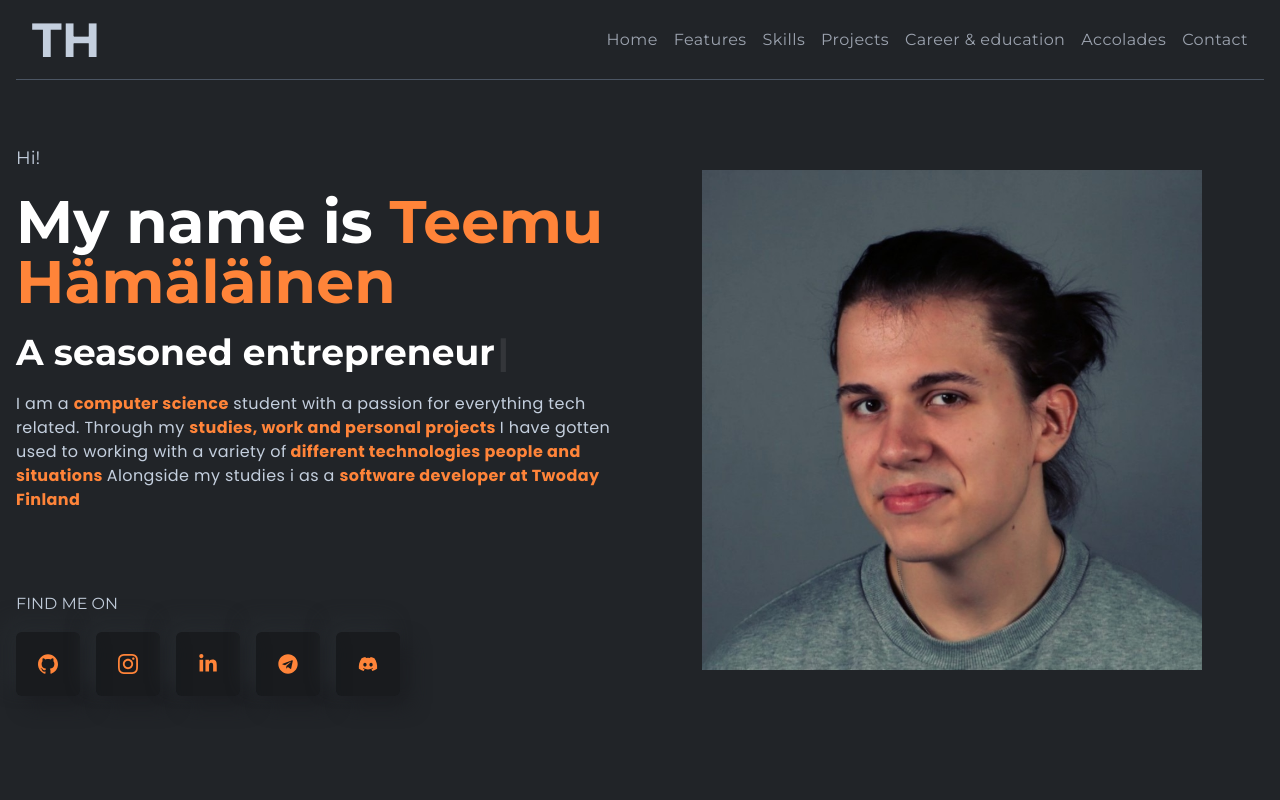
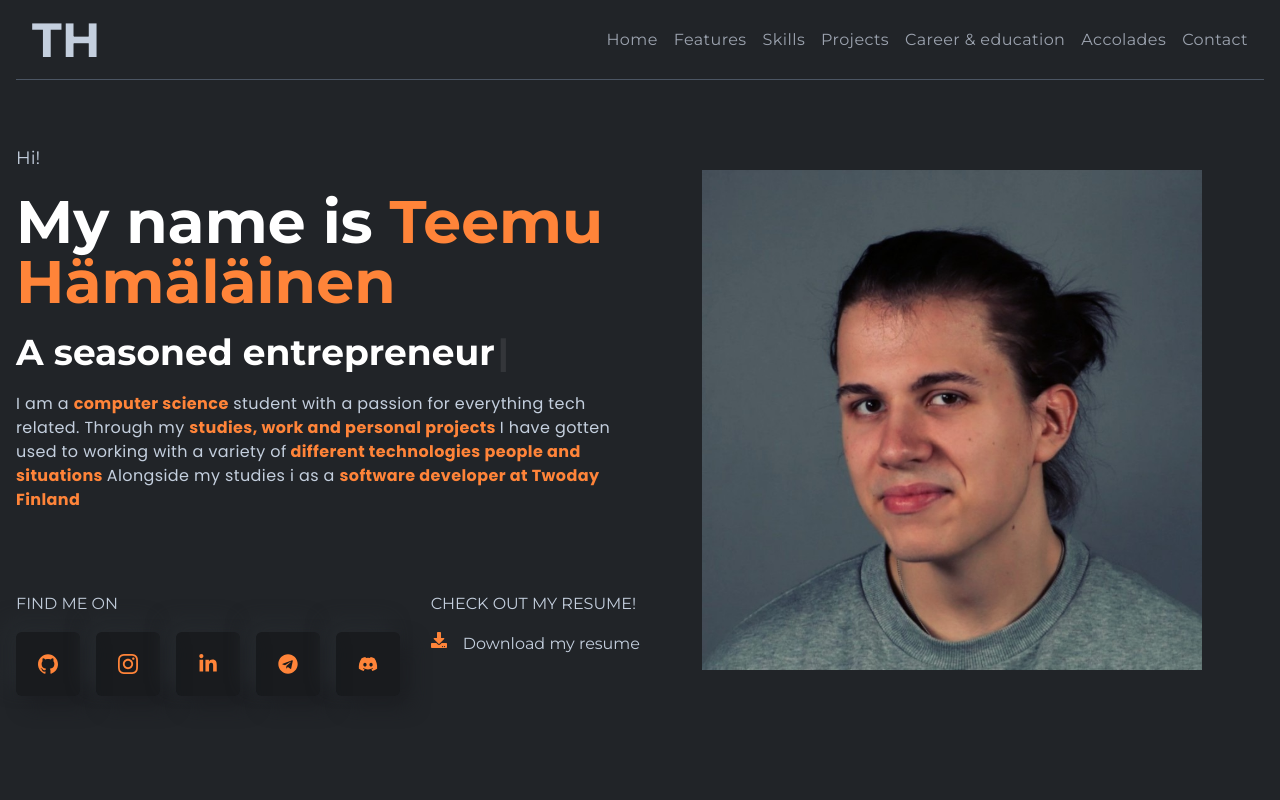
Before and after one commit to temevh/reactCV, a React (Create React App) app: page / in a window 1280 px wide. Shown: the top 800 px of the page. Built offline with nearby package versions, Linux system fonts and the light colour scheme.

Commit message:
modified footer, added resume download link

```diff
--- a/src/components/Banner/Media.jsx
+++ b/src/components/Banner/Media.jsx
@@ -1,5 +1,10 @@
 import React from "react";
-import { FaLinkedinIn, FaDiscord, FaTelegram } from "react-icons/fa";
+import {
+  FaLinkedinIn,
+  FaDiscord,
+  FaTelegram,
+  FaDownload,
+} from "react-icons/fa";
 import {
   SiGithub,
   SiInstagram,
@@ -55,6 +60,28 @@ const Media = () => {
           </span>
         </div>
       </div>
+      <div>
+        <h2 className="text-base uppercase font-titleFont mb-4">
+          Check out my resume!
+        </h2>
+        <div className="flex gap-4">
+          <div className="flex gap-4">
+            <a
+              href="https://drive.google.com/file/d/1gCeXfTi3y7eAyHTI2DknBosLLiEcm4nE/view?usp=drive_link"
+              download="TeemuHamalainenResume.pdf"
+            >
+              <FaDownload style={iconStyle} />
+            </a>
+            <a
+              href="https://drive.google.com/file/d/1gCeXfTi3y7eAyHTI2DknBosLLiEcm4nE/view?usp=drive_link"
+              download="TeemuHamalainenResume.pdf"
+              className="pb-10 hover:text-designColor"
+            >
+              Download my resume
+            </a>
+          </div>
+        </div>
+      </div>
     </div>
   );
 };
--- a/src/components/Footer/Footer.jsx
+++ b/src/components/Footer/Footer.jsx
@@ -4,7 +4,7 @@ const Footer = () => {
   return (
     <div className="w-full py-10">
       <p className="text-center text-gray-500 text-base">
-        Made with Tailwind, React and love :)
+        Made with Tailwind, React and love ❤
       </p>
       <p className="text-center text-gray-500 text-base">
         © {new Date().getFullYear()}.
```
